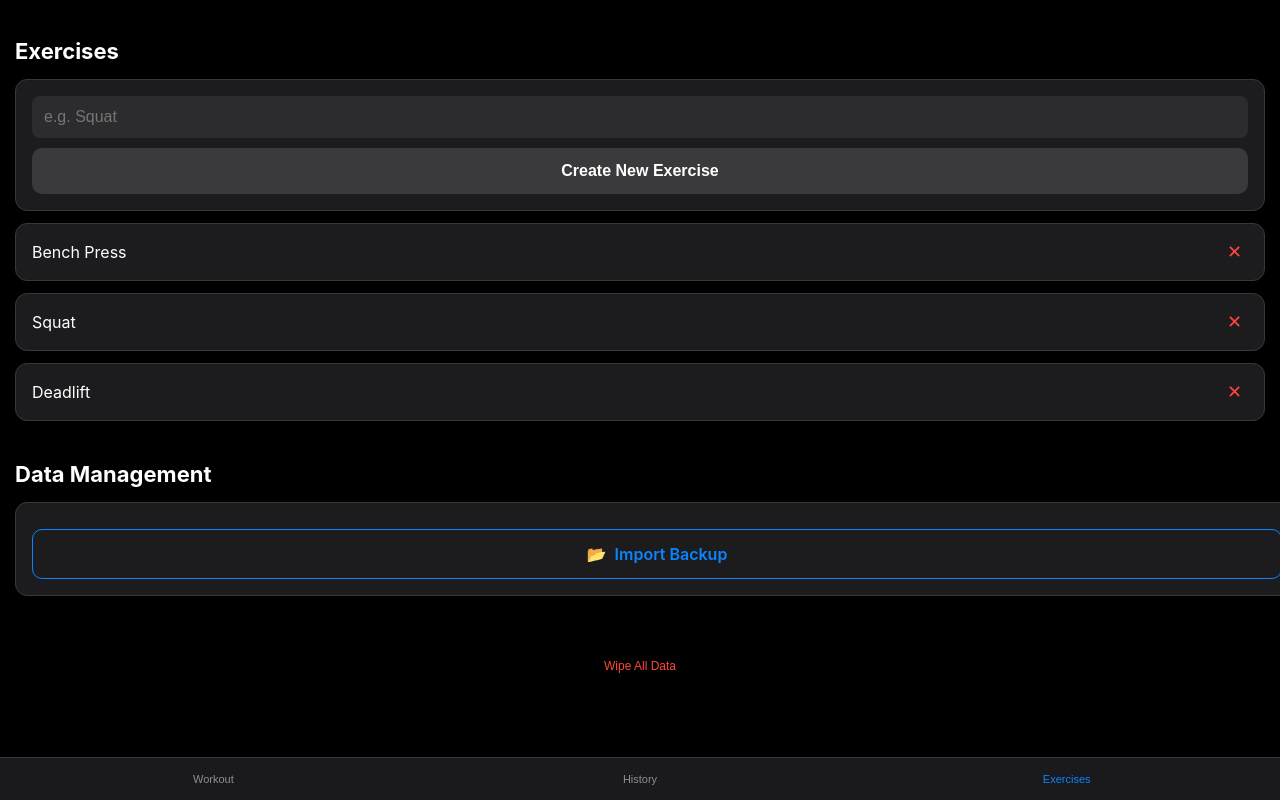
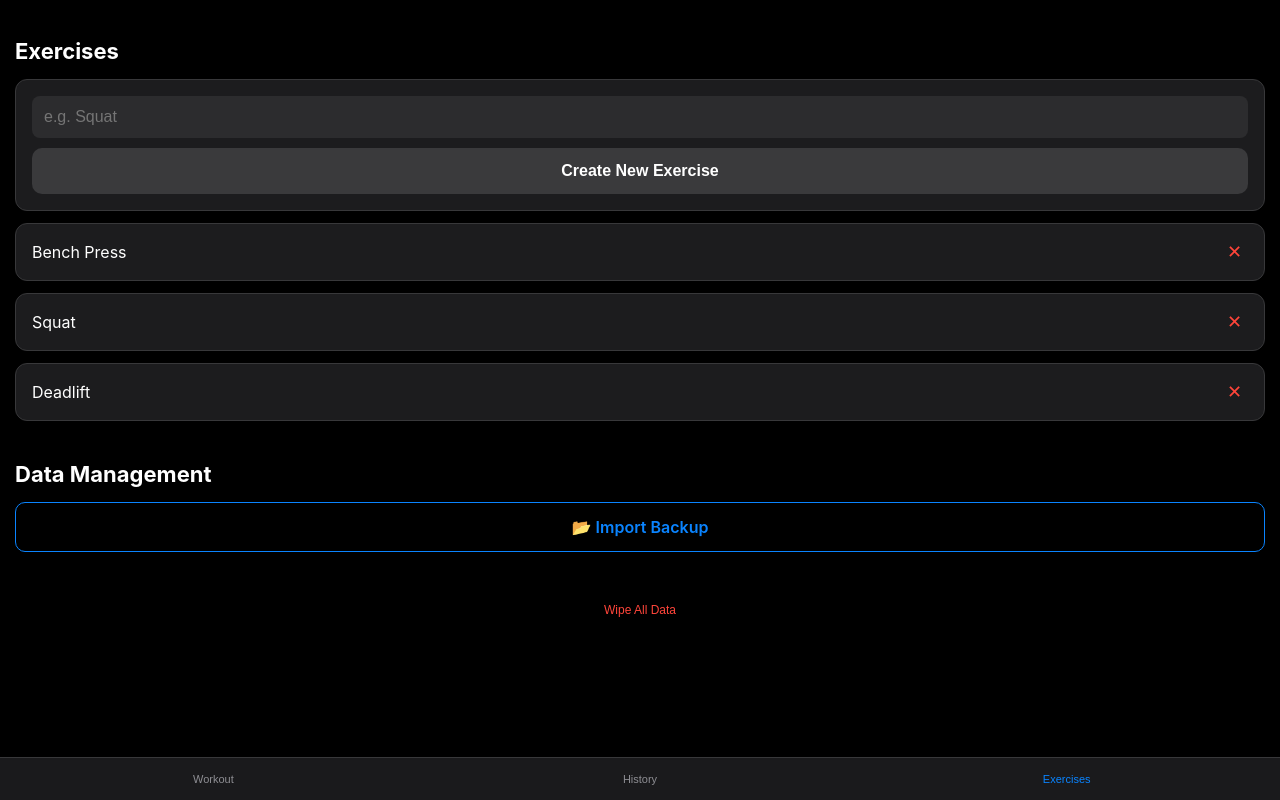
Before and after one commit to kivinenkuutti-pro/IronRack, a plain HTML site: page index.html in a window 1280 px wide. Both pictures are taken after a click on the button "Exercises". Drawn offline with Linux system fonts and the light colour scheme.

Commit message:
Update index.html

```diff
--- a/index.html
+++ b/index.html
@@ -6,29 +6,87 @@
     <title>IronFlow Ultra</title>
     <style>
         :root { --bg: #000000; --card: #1c1c1e; --accent: #0a84ff; --text: #ffffff; --dim: #8e8e93; --danger: #ff453a; --success: #32d74b; }
-        body { font-family: -apple-system, BlinkMacSystemFont, sans-serif; background: var(--bg); color: var(--text); margin: 0; padding: 20px 15px 120px 15px; }
 
-        .card { background: var(--card); padding: 16px; border-radius: 12px; margin-bottom: 12px; position: relative; border: 0.5px solid #38383a; }
+        /* Universal Box Sizing fix to prevent horizontal overflow */
+        * { box-sizing: border-box; }
+
+        body {
+            font-family: -apple-system, BlinkMacSystemFont, sans-serif;
+            background: var(--bg);
+            color: var(--text);
+            margin: 0;
+            padding: 20px 15px 120px 15px;
+            overflow-x: hidden; /* Prevent accidental side-scrolling */
+        }
+
+        .card {
+            background: var(--card);
+            padding: 16px;
+            border-radius: 12px;
+            margin-bottom: 12px;
+            position: relative;
+            border: 0.5px solid #38383a;
+            width: 100%; /* Ensure it stays within parent padding */
+        }
+
         h2 { font-size: 22px; font-weight: 700; margin-bottom: 15px; }
         .last-time { font-size: 13px; color: #ffd60a; margin: 4px 0 12px 0; display: block; }
 
-        select, input { background: #2c2c2e; border: none; color: white; padding: 12px; border-radius: 8px; font-size: 16px; width: 100%; box-sizing: border-box; -webkit-appearance: none; }
+        select, input {
+            background: #2c2c2e;
+            border: none;
+            color: white;
+            padding: 12px;
+            border-radius: 8px;
+            font-size: 16px;
+            width: 100%;
+            -webkit-appearance: none;
+        }
+
         .set-row { display: grid; grid-template-columns: 1fr 1fr 40px; gap: 8px; margin-bottom: 8px; align-items: center; }
 
-        .btn { background: var(--accent); color: white; border: none; padding: 14px; border-radius: 10px; font-weight: 600; font-size: 16px; width: 100%; margin-top: 10px; cursor: pointer; text-align: center; display: block; }
+        .btn {
+            background: var(--accent);
+            color: white;
+            border: none;
+            padding: 14px;
+            border-radius: 10px;
+            font-weight: 600;
+            font-size: 16px;
+            width: 100%;
+            margin-top: 10px;
+            cursor: pointer;
+            text-align: center;
+            display: flex;
+            justify-content: center;
+            align-items: center;
+        }
+
         .btn-secondary { background: #3a3a3c; }
         .btn-ghost { background: transparent; color: var(--accent); border: 1px solid var(--accent); }
-        .btn-del { color: var(--danger); background: none; border: none; font-size: 18px; }
+        .btn-del { color: var(--danger); background: none; border: none; font-size: 18px; display: flex; align-items: center; justify-content: center;}
 
-        /* Fixed Centering for Import Button */
-        .import-container { display: flex; justify-content: center; align-items: center; width: 100%; }
-        .import-label { display: flex; justify-content: center; align-items: center; gap: 8px; cursor: pointer; }
-
-        nav { position: fixed; bottom: 0; left: 0; right: 0; background: rgba(28,28,30,0.95); backdrop-filter: blur(10px); display: flex; border-top: 0.5px solid #38383a; padding-bottom: env(safe-area-inset-bottom); }
+        /* Navigation Fixes */
+        nav {
+            position: fixed;
+            bottom: 0;
+            left: 0;
+            right: 0;
+            background: rgba(28,28,30,0.95);
+            backdrop-filter: blur(10px);
+            display: flex;
+            border-top: 0.5px solid #38383a;
+            padding-bottom: env(safe-area-inset-bottom);
+            z-index: 999;
+        }
         nav button { flex: 1; padding: 15px 0; background: none; border: none; color: var(--dim); font-size: 11px; }
         nav button.active { color: var(--accent); }
+
         .hidden { display: none !important; }
-        .flex-between { display: flex; justify-content: space-between; align-items: center; }
+        .flex-between { display: flex; justify-content: space-between; align-items: center; width: 100%; }
+
+        /* Centering specific to the Import label inside the ghost button */
+        .import-label { gap: 8px; width: 100%; height: 100%; }
     </style>
 </head>
 <body>
@@ -58,13 +116,13 @@
         <div id="entity-list"></div>
 
         <h2 style="margin-top:40px">Data Management</h2>
-        <div class="card import-container">
+        <div class="card" style="padding: 0; border: none; background: transparent;">
             <label for="importFile" class="btn btn-ghost import-label">
-                📂 <span>Import Backup</span>
+                📂 Import Backup
             </label>
             <input type="file" id="importFile" class="hidden" onchange="importData(event)">
         </div>
-        <button class="btn-del" onclick="wipeAllData()" style="margin-top: 50px; font-size: 12px; width: 100%">Wipe All Data</button>
+        <button class="btn-del" onclick="wipeAllData()" style="margin-top: 50px; font-size: 12px; width: 100%; text-align: center;">Wipe All Data</button>
     </div>
 
     <nav>
@@ -78,7 +136,6 @@
         let history = JSON.parse(localStorage.getItem('if_history')) || [];
         let activeWorkout = JSON.parse(localStorage.getItem('if_active')) || { exercises: [] };
 
-        // Set default date to today
         document.getElementById('workout-date').valueAsDate = new Date();
 
         function showView(view) {
@@ -102,15 +159,12 @@
         function finishWorkout() {
             const dateVal = document.getElementById('workout-date').value;
             const formattedDate = new Date(dateVal).toLocaleDateString(undefined, { month: 'short', day: 'numeric', year: 'numeric' });
-
             const filtered = activeWorkout.exercises.filter(ex => ex.name && ex.sets.some(s => s.wt && s.rp));
             if(filtered.length === 0) return alert("Log at least one set!");
-
             history.unshift({ id: Date.now(), date: formattedDate, exercises: filtered });
             localStorage.setItem('if_history', JSON.stringify(history));
-            activeWorkout = { exercises: [] };
-            localStorage.removeItem('if_active');
-            document.getElementById('workout-date').valueAsDate = new Date(); // Reset date
+            activeWorkout = { exercises: [] }; localStorage.removeItem('if_active');
+            document.getElementById('workout-date').valueAsDate = new Date();
             showView('history');
         }
 
@@ -130,7 +184,7 @@
                             <button class="btn-del" onclick="removeSet(${exIdx}, ${setIdx})">✕</button>
                         </div>
                     `).join('')}
-                    <button class="btn btn-secondary" onclick="addSet(${exIdx})">+ Set</button>
+                    <button class="btn btn-secondary" style="padding:8px; font-size:12px; margin-top:5px;" onclick="addSet(${exIdx})">+ Set</button>
                 </div>
             `).join('');
             document.getElementById('finish-btn').classList.toggle('hidden', activeWorkout.exercises.length === 0);
```
